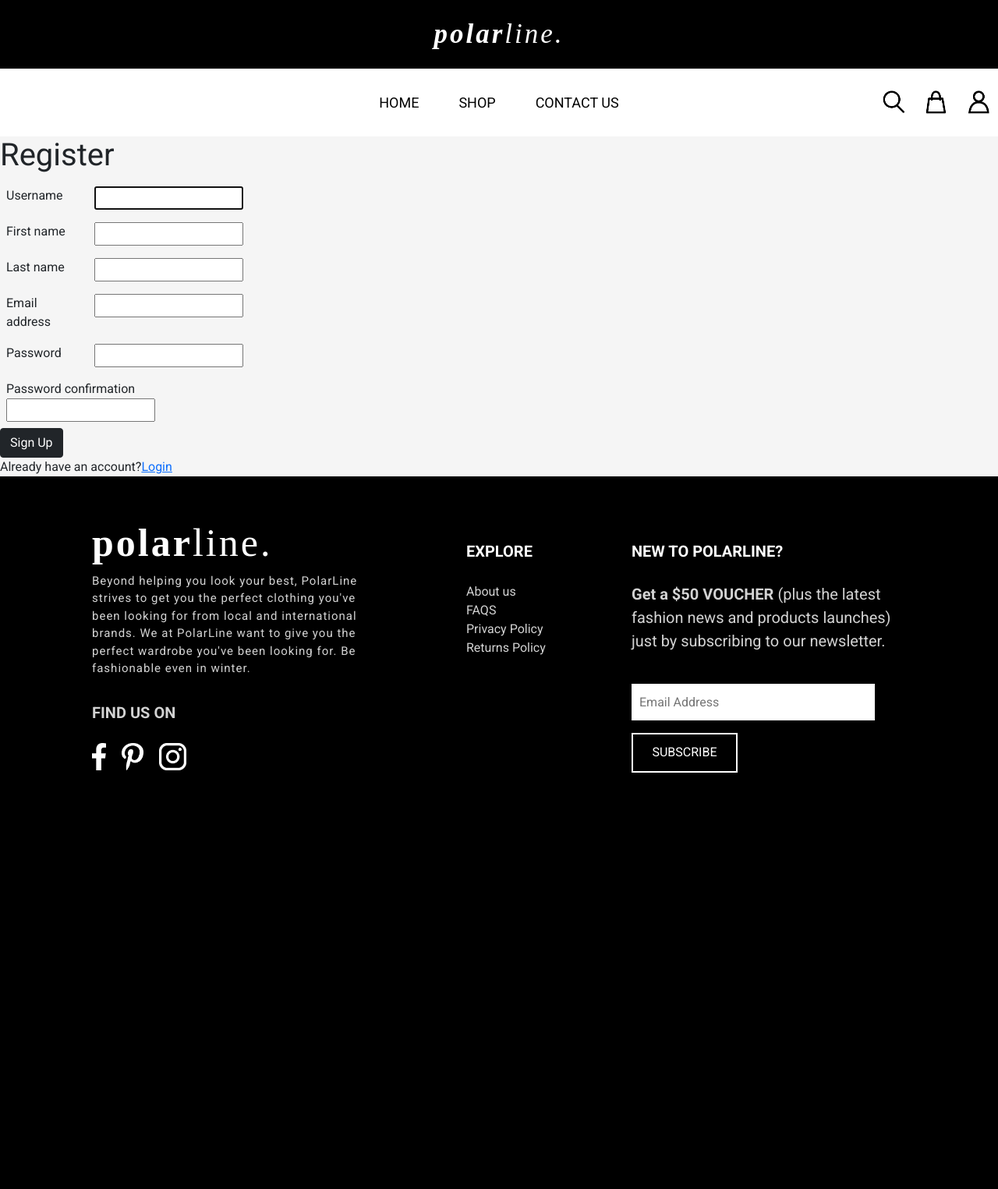
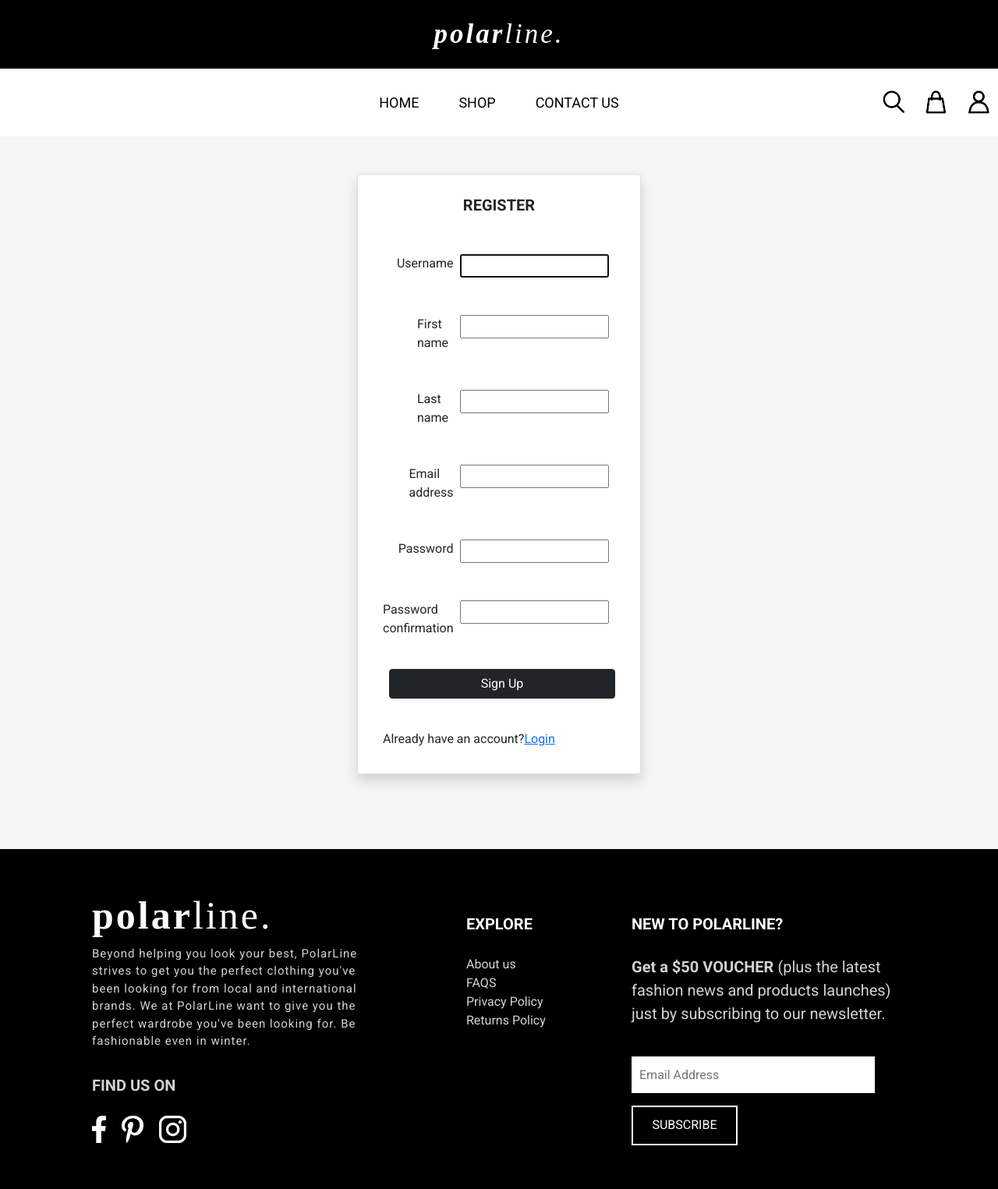
Before and after one commit to mjoycerillon/PolarLine, a Django app: page /signup/ in a window 1280 px wide. Shown: the whole page at 78% size. Before the commit the page ends 991 px from the top, so only its background shows below. Run offline with Django 3.2, Linux system fonts and the light colour scheme; some libraries are stand-ins or nearby versions; some web fonts are replaced.

Commit message:
signup form modified

```diff
--- a/home/templates/signup.html
+++ b/home/templates/signup.html
@@ -1,71 +1,80 @@
 {% extends 'base.html' %}
 {% block content %}
 {% load static %}
-<h1>Register</h1>
-<h2>{{ error }}</h2>
-<form method="POST" class="w-25">
+<div class="container py-5">
+    <div class="card shadow p-3 mb-5 bg-white rounded m-auto" style="max-width: 330px;">
+        <div class="py-2 d-flex justify-content-center fw-bold" style="font-size: 20px;">REGISTER</div>
+        <div class="card-body">
+            <form method="POST" class="m-auto">
                 {% csrf_token %}
-    <div class="form-group p-2">
-        <div class="row">
-            <div class="col">
-                {{ form.username.label }}
+                <div class="form-group p-4">
+                    <div class="row ps-4">
+                        <div class="p-0 col-3">
+                            <div class="px-2 d-flex justify-content-end">{{ form.username.label }}</div>
                         </div>
-            <div class="col">
-                {{ form.username }}
+                        <div class="p-0 col-9">
+                            <div class="d-flex">{{ form.username }}</div>
                         </div>
                     </div>
                 </div>
-    <div class="form-group p-2">
-        <div class="row">
-            <div class="col">
-                {{ form.first_name.label }}
+                <div class="form-group p-4">
+                    <div class="row ps-4">
+                        <div class="p-0 col-3">
+                            <div class="px-2 d-flex justify-content-end">{{ form.first_name.label }}</div>
                         </div>
-            <div class="col">
-                {{ form.first_name }}
+                        <div class="p-0 col-9">
+                            <div class="d-flex">{{ form.first_name }}</div>
                         </div>
                     </div>
                 </div>
-    <div class="form-group p-2">
-        <div class="row">
-            <div class="col">
-                {{ form.last_name.label }}
+                <div class="form-group p-4">
+                    <div class="row ps-4">
+                        <div class="p-0 col-3">
+                            <div class="px-2 d-flex justify-content-end">{{ form.last_name.label }}</div>
                         </div>
-            <div class="col">
-                {{ form.last_name }}
+                        <div class="p-0 col-9">
+                            <div class="d-flex">{{ form.last_name }}</div>
                         </div>
                     </div>
                 </div>
-    <div class="form-group p-2">
-        <div class="row">
-            <div class="col">
-                {{ form.email.label }}
+                <div class="form-group p-4">
+                    <div class="row ps-4">
+                        <div class="p-0 col-3">
+                            <div class="px-2 d-flex justify-content-end">{{ form.email.label }}</div>
                         </div>
-            <div class="col">
-                {{ form.email }}
+                        <div class="p-0 col-9">
+                            <div class="d-flex">{{ form.email }}</div>
                         </div>
                     </div>
                 </div>
-    <div class="form-group p-2">
-        <div class="row">
-            <div class="col">
-                {{ form.password1.label }}
+                <div class="form-group p-4">
+                    <div class="row ps-4">
+                        <div class="p-0 col-3">
+                            <div class="px-2 d-flex justify-content-end">{{ form.password1.label }}</div>
                         </div>
-            <div class="col">
-                {{ form.password1 }}
+                        <div class="p-0 col-9">
+                            <div class="d-flex">{{ form.password1 }}</div>
                         </div>
                     </div>
                 </div>
-    <div class="form-group p-2">
-        <div class="row">
-            <div class="col">
-                {{ form.password2.label }}
+                <div class="form-group p-4">
+                    <div class="row ps-4">
+                        <div class="p-0 col-3">
+                            <div class="px-2 d-flex justify-content-end">{{ form.password2.label }}</div>
                         </div>
-            <div class="col">
-                {{ form.password2 }}
+                        <div class="p-0 col-9">
+                            <div class="d-flex">{{ form.password2 }}</div>
                         </div>
                     </div>
                 </div>
-    <button class="btn btn-dark" type="submit">Sign Up</button><br>
+                <div class="form-group py-3 ps-2">
+                    <div class="d-grid col-12 mx-auto">
+                        <button class="btn btn-dark btn-block" type="submit">Sign Up</button><br>
+                    </div>
+                </div>
                 <span>Already have an account?</span><a href="{% url 'login_user' %}">Login</a>
             </form>
+        </div>
+    </div>
+</div>
 {% endblock %}
```
Lines whose indentation alone changed are shown as unchanged.
